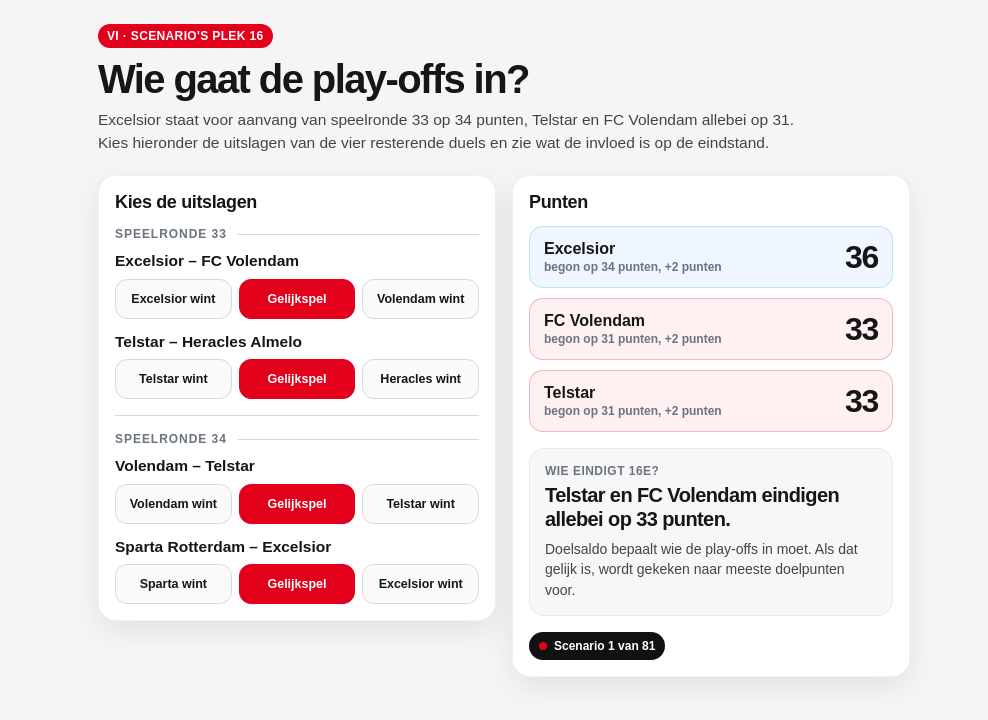
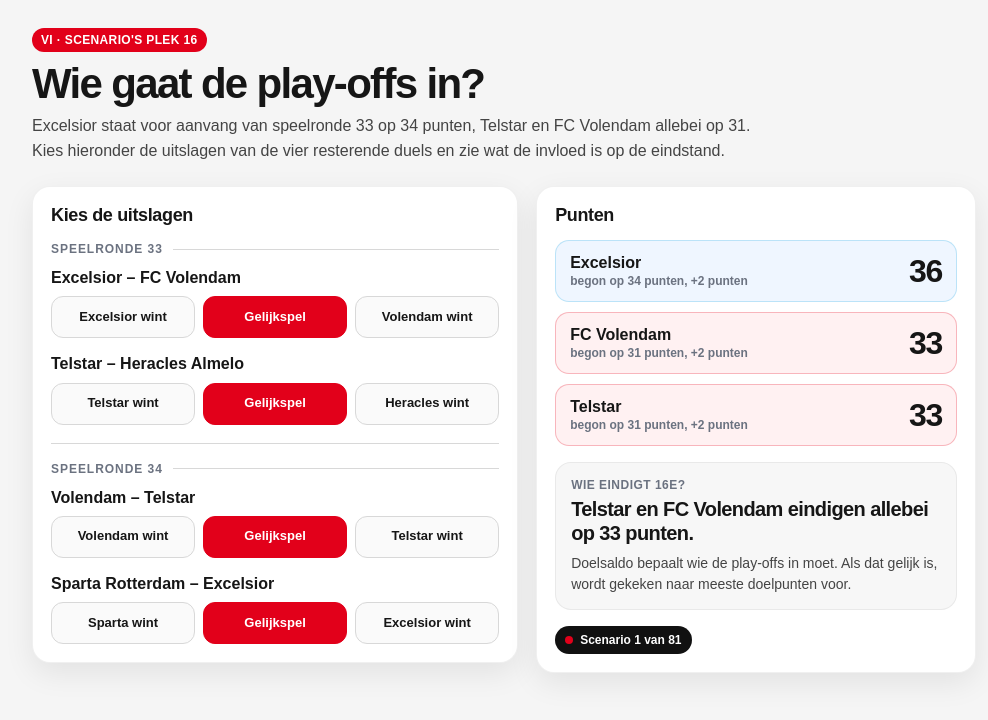
Before and after one commit to bartf17/vi-scenario-plek-16, a plain HTML site: page index.html in a window 1280 px wide. Shown: the whole page, without its empty margins (136-1124 px from the left). Drawn offline with Linux system fonts and the light colour scheme.

Commit message:
Update index.html

```diff
--- a/index.html
+++ b/index.html
@@ -31,13 +31,13 @@
 
     .vi-scenario-tool {
       width: 100%;
-      max-width: 840px;
+      max-width: 980px;
       margin: 0 auto;
-      padding: 24px 14px 22px;
+      padding: 28px 18px 24px;
     }
 
     .header {
-      margin-bottom: 20px;
+      margin-bottom: 22px;
     }
 
     .kicker {
@@ -55,23 +55,23 @@
 
     h1 {
       margin: 0 0 8px;
-      font-size: clamp(25px, 4vw, 40px);
+      font-size: clamp(25px, 4vw, 42px);
       line-height: 1.05;
       letter-spacing: -0.04em;
     }
 
     .intro {
-      max-width: 700px;
+      max-width: 720px;
       margin: 0;
       color: #444;
-      font-size: 15.5px;
-      line-height: 1.5;
+      font-size: 16px;
+      line-height: 1.55;
     }
 
     .grid {
       display: grid;
-      grid-template-columns: 1fr 1fr;
-      gap: 16px;
+      grid-template-columns: 1.05fr 0.95fr;
+      gap: 18px;
       align-items: start;
     }
 
@@ -83,29 +83,29 @@
     }
 
     .selector-card {
-      padding: 16px;
+      padding: 18px;
     }
 
     .result-card {
       position: sticky;
       top: 14px;
-      padding: 16px;
+      padding: 18px;
     }
 
     .section-title {
-      margin: 0 0 13px;
+      margin: 0 0 14px;
       font-size: 18px;
       line-height: 1.2;
       letter-spacing: -0.02em;
     }
 
     .round-block {
-      padding-top: 1px;
+      padding-top: 2px;
     }
 
     .round-block + .round-block {
-      margin-top: 16px;
-      padding-top: 16px;
+      margin-top: 18px;
+      padding-top: 18px;
       border-top: 1px solid var(--line);
     }
 
@@ -113,7 +113,7 @@
       display: flex;
       align-items: center;
       gap: 10px;
-      margin: 0 0 11px;
+      margin: 0 0 12px;
       color: var(--muted);
       font-size: 12px;
       font-weight: 900;
@@ -129,7 +129,7 @@
     }
 
     .match {
-      padding: 0 0 14px;
+      padding: 0 0 16px;
     }
 
     .match:last-child {
@@ -137,8 +137,8 @@
     }
 
     .match-label {
-      margin-bottom: 8px;
-      font-size: 15.5px;
+      margin-bottom: 9px;
+      font-size: 16px;
       font-weight: 800;
       line-height: 1.2;
     }
@@ -146,17 +146,17 @@
     .choices {
       display: grid;
       grid-template-columns: repeat(3, 1fr);
-      gap: 7px;
+      gap: 8px;
     }
 
     button.choice {
-      min-height: 40px;
-      padding: 8px 6px;
+      min-height: 42px;
+      padding: 9px 8px;
       border: 1px solid var(--line);
       border-radius: 12px;
       background: #fafafa;
       color: var(--text);
-      font-size: 12.5px;
+      font-size: 13px;
       font-weight: 700;
       line-height: 1.15;
       cursor: pointer;
```
